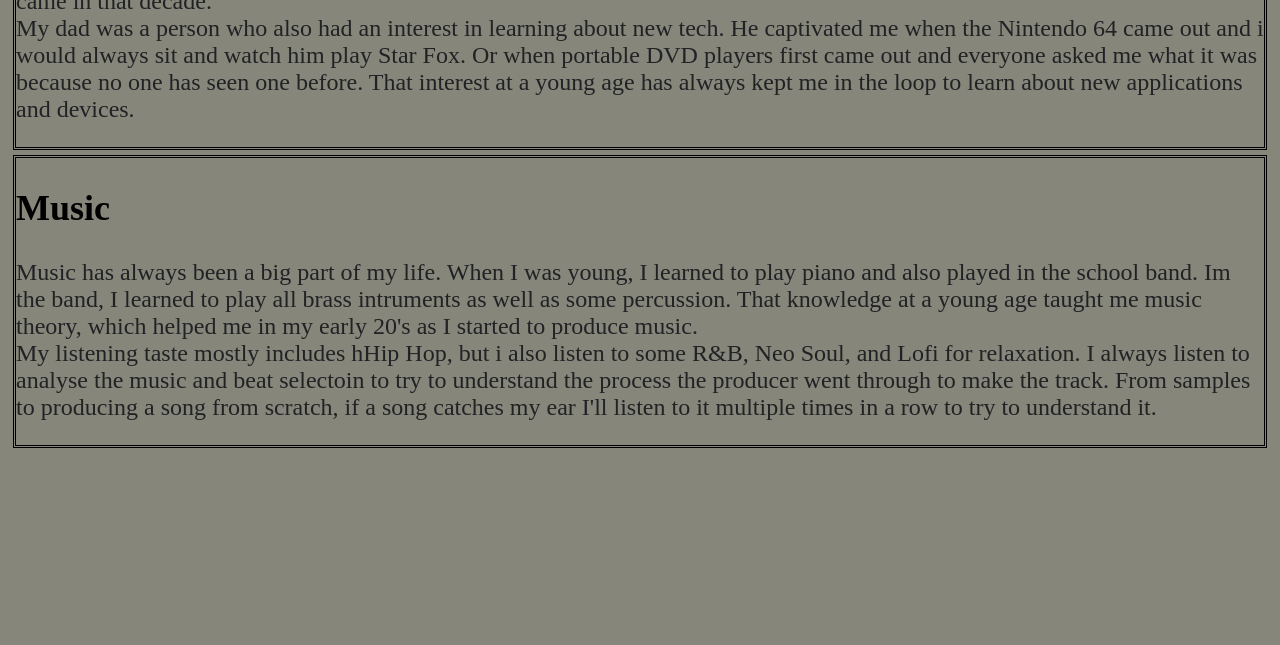
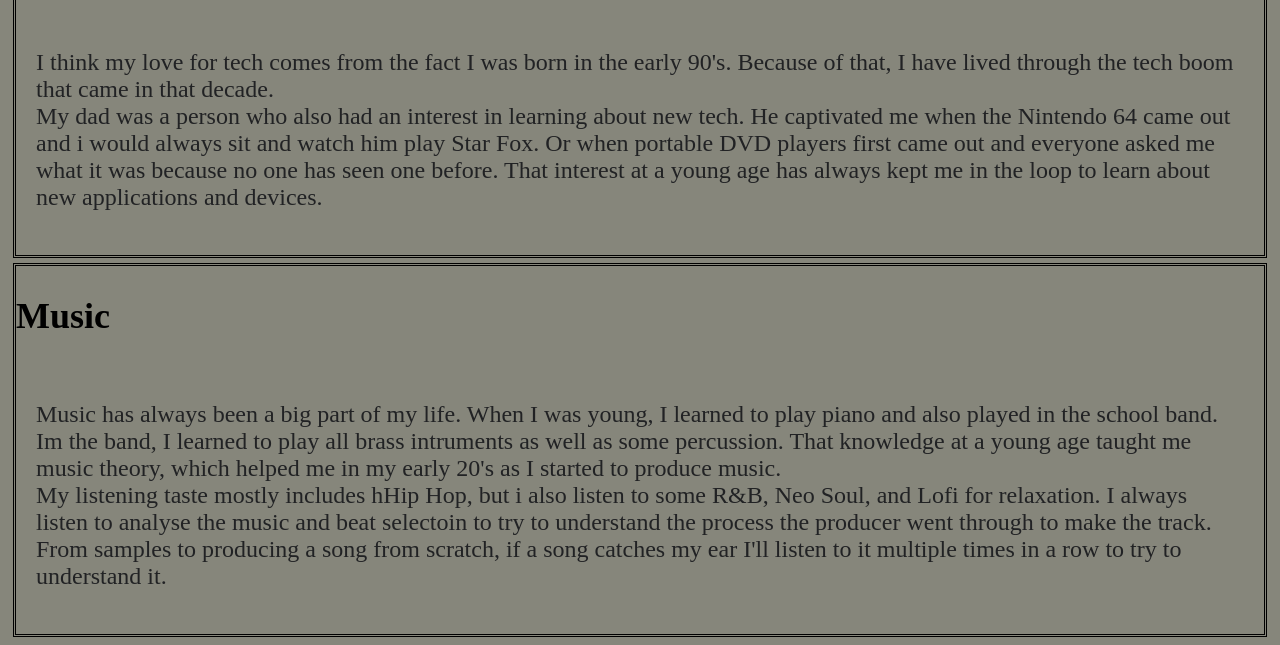
Before and after one commit to Profytt/workshop09, a plain HTML site: page about.html in a window 1280 px wide. Shown: the part 538-1183 px from the top of the page. Before the commit the page ends 994 px from the top, so only its background shows below. Drawn offline with Linux system fonts and the light colour scheme.

Commit message:
final commit

```diff
--- a/style.css
+++ b/style.css
@@ -36,8 +36,6 @@
 
 }
 
-.paragraph {
-}
 
 .topic {
     font-size: 22px;
@@ -50,6 +48,10 @@
 
 .paragraph {
     color: rgb(33, 34, 36);
+    display: flex;
+    margin: 10px;
+    padding: 10px;4
+    flex-flow: right: ;;
 }
 
 .para {
```
Also changed, not shown: cooking.jpg (added), music.jpg (added), tech.webp (added).
